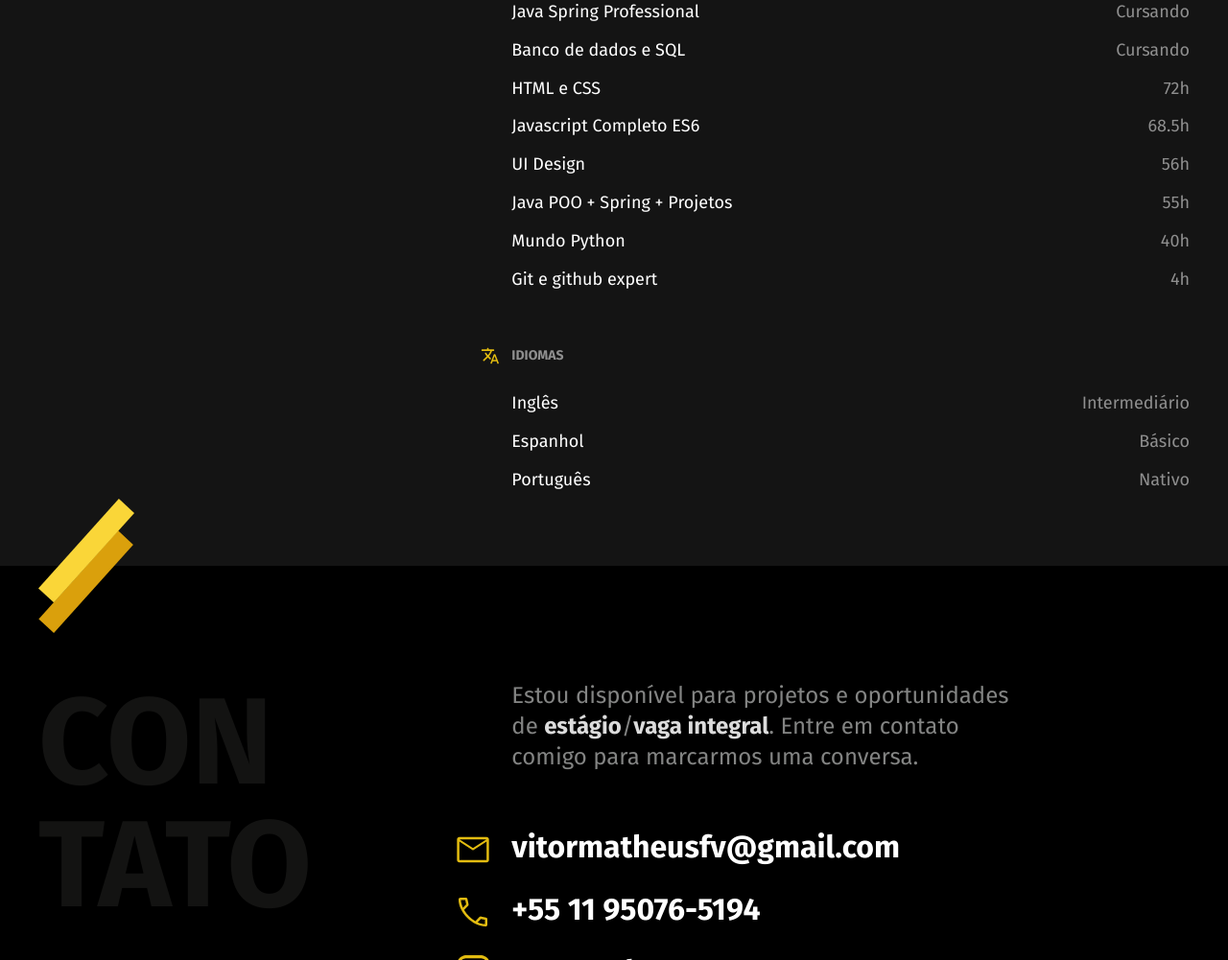
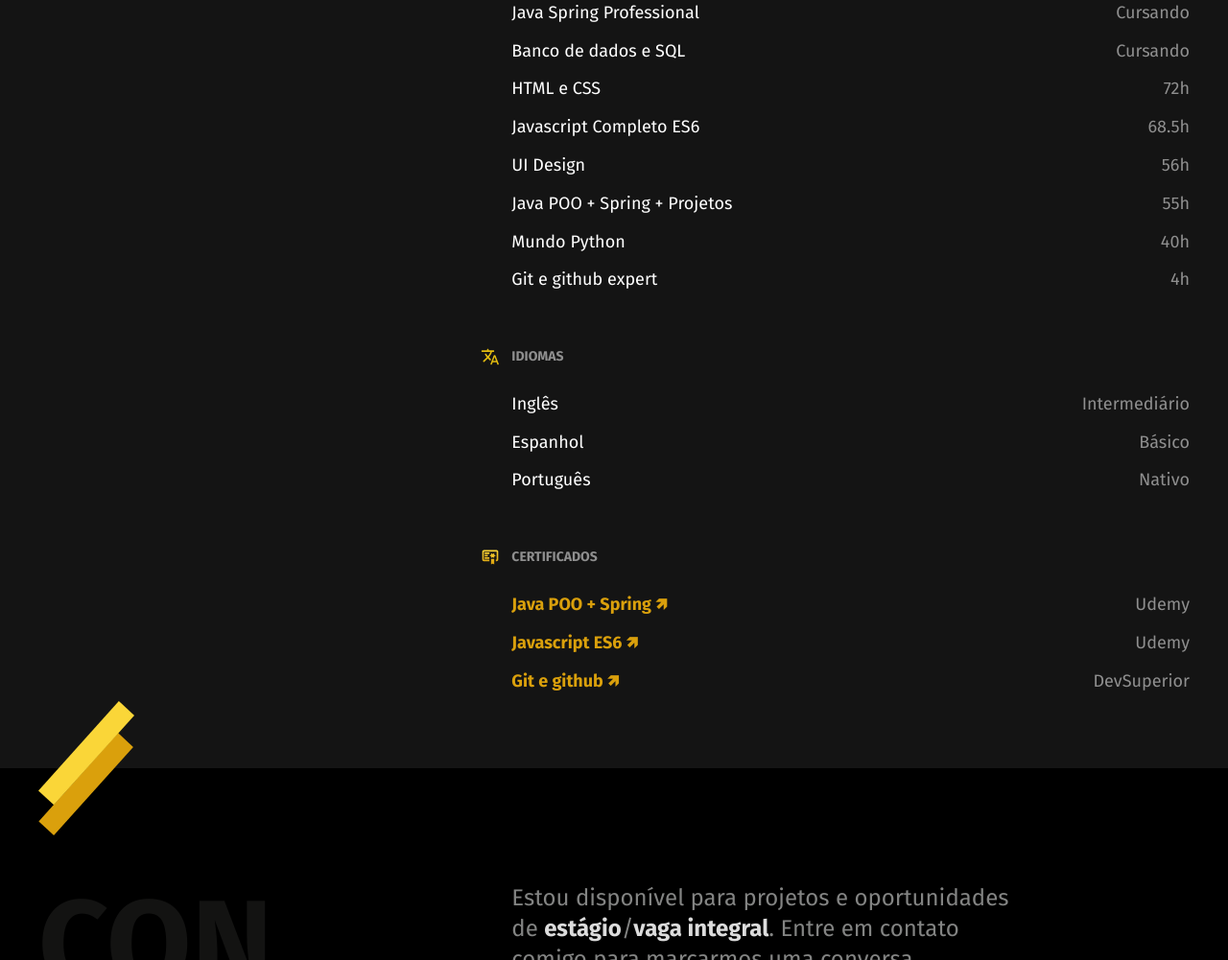
Before and after one commit to nexola/portfolio-website, a website: page index.html in a window 1280 px wide. Shown: the part 2118-3119 px from the top of the page at 96% size. Drawn offline with Linux system fonts and the light colour scheme.

Commit message:
Certificados

```diff
--- a/css/experiencia.css
+++ b/css/experiencia.css
@@ -62,13 +62,21 @@
 
 .projeto-titulo a {
   display: flex;
-  gap: 10px;
+  gap: 4px;
   text-decoration: none;
   color: #000;
 }
 
+.projeto-titulo a::after {
+  content: "🡽";
+  display: inline-block;
+  width: 20px;
+  height: 20px;
+}
+
 .projeto-titulo a:hover {
-  text-decoration: underline;
+  transform: translateX(12px);
+  color: #525252;
   transition: 300ms ease-in-out;
 }
 
--- a/css/formacao.css
+++ b/css/formacao.css
@@ -97,7 +97,8 @@
   color: #a3a3a3;
 }
 
-.cursos {
+.cursos,
+.idiomas {
   margin-bottom: 60px;
 }
 
@@ -127,6 +128,10 @@
   background: url(../Imagens/Idiomas.svg);
 }
 
+.certificados h3::before {
+  background: url(../Imagens/certificado.svg);
+}
+
 .formacao-extra li {
   font-size: 1.125rem;
   line-height: 1.1;
@@ -137,14 +142,31 @@
   color: #8f8f8f;
 }
 
-.cursos li {
+.cursos li,
+.certificados li,
+.idiomas li {
   display: flex;
   justify-content: space-between;
 }
 
-.idiomas li {
-  display: flex;
-  justify-content: space-between;
+.certificados li a {
+  text-decoration: none;
+  font-weight: 600;
+  color: #daa00c;
+}
+
+.certificados li a::after {
+  content: "🡽";
+  display: inline-block;
+  margin-left: 4px;
+  width: 20px;
+  height: 20px;
+}
+
+.certificados li a:hover {
+  color: #fad638;
+  transform: translateX(12px);
+  transition: 300ms ease-in-out;
 }
 
 @media (max-width: 1025px) {
--- a/index.html
+++ b/index.html
@@ -48,7 +48,7 @@
 
       <div class="projeto">
         <span class="projeto-ano">2024</span>
-        <h3 class="projeto-titulo"><a href="https://github.com/nexola/forkify" target="_blank">Forkify<img src="./Imagens/new-tab.svg" alt=""></a></h3>
+        <h3 class="projeto-titulo"><a href="https://github.com/nexola/forkify" target="_blank">Forkify</a></h3>
         <span class="projeto-titulo">Curso Javascript ES6</span>
         <p class="projeto-texto">Aplicativo de receitas com upload personalizado de novas receitas, consumindo <strong>API forkify</strong> e trabalhando com modelo <strong>MVC</strong></p>
         <ul class="projeto-habilidades">
@@ -62,7 +62,7 @@
 
       <div class="projeto">
         <span class="projeto-ano">2023</span>
-        <h3 class="projeto-titulo"><a href="https://github.com/nexola/chess-system-java" target="_blank">Chess game<img src="./Imagens/new-tab.svg" alt=""></a></h3>
+        <h3 class="projeto-titulo"><a href="https://github.com/nexola/chess-system-java" target="_blank">Chess game</a></h3>
         <span class="projeto-titulo">Curso Java POO</span>
         <p class="projeto-texto">Projeto inteiramente feito em <strong>Java</strong>, conta com a experiência completa de um jogo de xadrez</p>
         <ul class="projeto-habilidades">
@@ -72,7 +72,7 @@
 
       <div class="projeto">
         <span class="projeto-ano">2023</span>
-        <h3 class="projeto-titulo"><a href="https://github.com/nexola/bikcraft" target="_blank">Bikcraft<img src="./Imagens/new-tab.svg" alt=""></a></h3>
+        <h3 class="projeto-titulo"><a href="https://github.com/nexola/bikcraft" target="_blank">Bikcraft</a></h3>
         <span class="projeto-titulo">Curso Web Origamid</span>
         <p class="projeto-texto">Página web sobre uma loja fictícia de bicicletas, desenvolvida com fins de aprendizado, voltado para o <strong>front end</strong></p>
         <ul class="projeto-habilidades">
@@ -86,7 +86,7 @@
 
       <div class="projeto">
         <span class="projeto-ano">2023</span>
-        <h3 class="projeto-titulo"><a href="https://github.com/nexola/dslist" target="_blank">DS List<img src="./Imagens/new-tab.svg" alt=""></a></h3>
+        <h3 class="projeto-titulo"><a href="https://github.com/nexola/dslist" target="_blank">DS List</a></h3>
         <span class="projeto-titulo">Curso Java POO</span>
         <p class="projeto-texto">Projeto Java trabalhando listagem de itens na web e criação de <strong>API</strong> com <strong>Spring boot</strong></p>
         <ul class="projeto-habilidades">
@@ -155,6 +155,25 @@
 
             </ul>
           </div>
+
+          <div class="certificados">
+            <h3>Certificados</h3>
+
+            <ul>
+              <li>
+                <a href="https://www.udemy.com/certificate/UC-96d8daee-8245-462f-a2a6-bc85bca1e239/" target="_blank">Java POO + Spring</a><span>Udemy</span>
+              </li>
+
+              <li>
+                <a href="https://www.udemy.com/certificate/UC-02f90ce5-4300-446a-a9a0-66e533d97c2c/" target="_blank">Javascript ES6</a><span>Udemy</span>
+              </li>
+
+              <li>
+                <a href="https://devsuperior.club/c/1-2279" target="_blank">Git e github</a><span>DevSuperior</span>
+              </li>
+
+            </ul>
+          </div>
         </div>
 
       </div>
```
Also changed, not shown: Imagens/certificado.svg (added).
